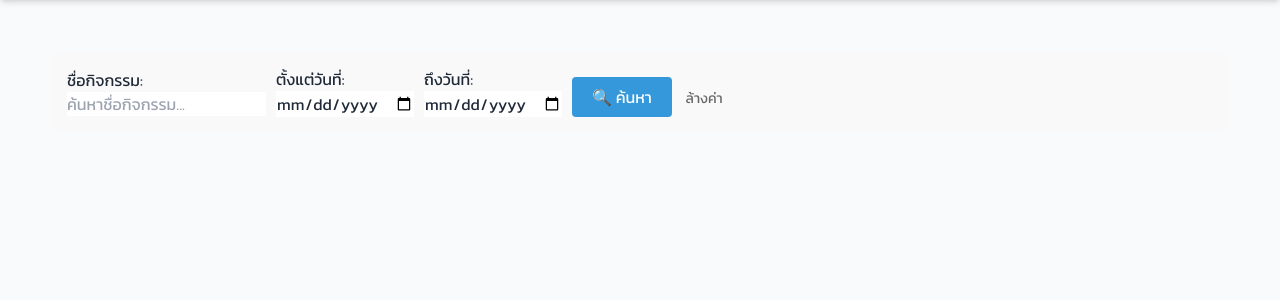
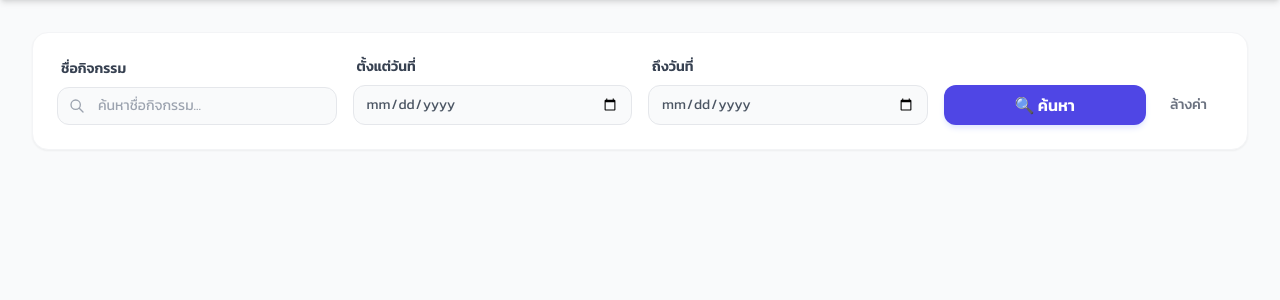
Before and after one commit to CallMeSova/event_system, a PHP site: page /home.php in a window 1280 px wide. Shown: the part 64-364 px from the top of the page. Run offline with PHP 8.4, Linux system fonts and the light colour scheme; data that the repository does not hold is empty; some libraries are stand-ins or nearby versions.

Commit message:
Update search.php

```diff
--- a/templates/search.php
+++ b/templates/search.php
@@ -1,30 +1,45 @@
-<div class="search-section" style="margin: 20px; padding: 15px; background: #f9f9f9; border-radius: 8px;">
-    <form action="/" method="GET" style="display: flex; gap: 10px; align-items: center; flex-wrap: wrap;">
+<div class="bg-white p-6 rounded-2xl shadow-sm border border-gray-100 mb-8">
+    <form action="/" method="GET" class="grid grid-cols-1 md:grid-cols-2 lg:grid-cols-4 gap-4 items-end">
 
-        <div>
-            <label>ชื่อกิจกรรม:</label><br>
-            <input type="text" name="search_name"
-                value="<?php echo $_GET['search_name'] ?? ''; ?>"
-                placeholder="ค้นหาชื่อกิจกรรม...">
+        <div class="flex flex-col space-y-2">
+            <label class="text-sm font-semibold text-gray-700 ml-1">ชื่อกิจกรรม</label>
+            <div class="relative">
+                <span class="absolute inset-y-0 left-0 pl-3 flex items-center text-gray-400">
+                    <svg class="w-4 h-4" fill="none" stroke="currentColor" viewBox="0 0 24 24">
+                        <path stroke-linecap="round" stroke-linejoin="round" stroke-width="2" d="M21 21l-6-6m2-5a7 7 0 11-14 0 7 7 0 0114 0z" />
+                    </svg>
+                </span>
+                <input type="text" name="search_name"
+                    value="<?php echo htmlspecialchars($_GET['search_name'] ?? ''); ?>"
+                    placeholder="ค้นหาชื่อกิจกรรม..."
+                    class="block w-full pl-10 pr-3 py-2 bg-gray-50 border border-gray-200 rounded-xl text-sm placeholder-gray-400 focus:outline-none focus:ring-2 focus:ring-indigo-500 focus:border-transparent transition-all">
+            </div>
         </div>
 
-        <div>
-            <label>ตั้งแต่วันที่:</label><br>
+        <div class="flex flex-col space-y-2">
+            <label class="text-sm font-semibold text-gray-700 ml-1">ตั้งแต่วันที่</label>
             <input type="date" name="start_date"
-                value="<?php echo $_GET['start_date'] ?? ''; ?>">
+                value="<?php echo htmlspecialchars($_GET['start_date'] ?? ''); ?>"
+                class="block w-full px-3 py-2 bg-gray-50 border border-gray-200 rounded-xl text-sm text-gray-600 focus:outline-none focus:ring-2 focus:ring-indigo-500 transition-all">
         </div>
 
-        <div>
-            <label>ถึงวันที่:</label><br>
+        <div class="flex flex-col space-y-2">
+            <label class="text-sm font-semibold text-gray-700 ml-1">ถึงวันที่</label>
             <input type="date" name="end_date"
-                value="<?php echo $_GET['end_date'] ?? ''; ?>">
+                value="<?php echo htmlspecialchars($_GET['end_date'] ?? ''); ?>"
+                class="block w-full px-3 py-2 bg-gray-50 border border-gray-200 rounded-xl text-sm text-gray-600 focus:outline-none focus:ring-2 focus:ring-indigo-500 transition-all">
         </div>
 
-        <div style="align-self: flex-end;">
-            <button type="submit" style="background: #3498db; color: white; padding: 8px 20px; border: none; border-radius: 4px; cursor: pointer;">
+        <div class="flex items-center space-x-2">
+            <button type="submit"
+                class="flex-grow bg-indigo-600 hover:bg-indigo-700 text-white font-bold py-2 px-6 rounded-xl shadow-md shadow-indigo-100 transition-all active:scale-95">
                 🔍 ค้นหา
             </button>
-            <a href="/" style="text-decoration: none; color: #666; font-size: 14px; margin-left: 10px;">ล้างค่า</a>
+            <a href="/"
+                class="px-4 py-2 text-sm font-medium text-gray-500 hover:text-red-500 hover:bg-red-50 rounded-xl transition-all">
+                ล้างค่า
+            </a>
         </div>
+
     </form>
 </div>
```
